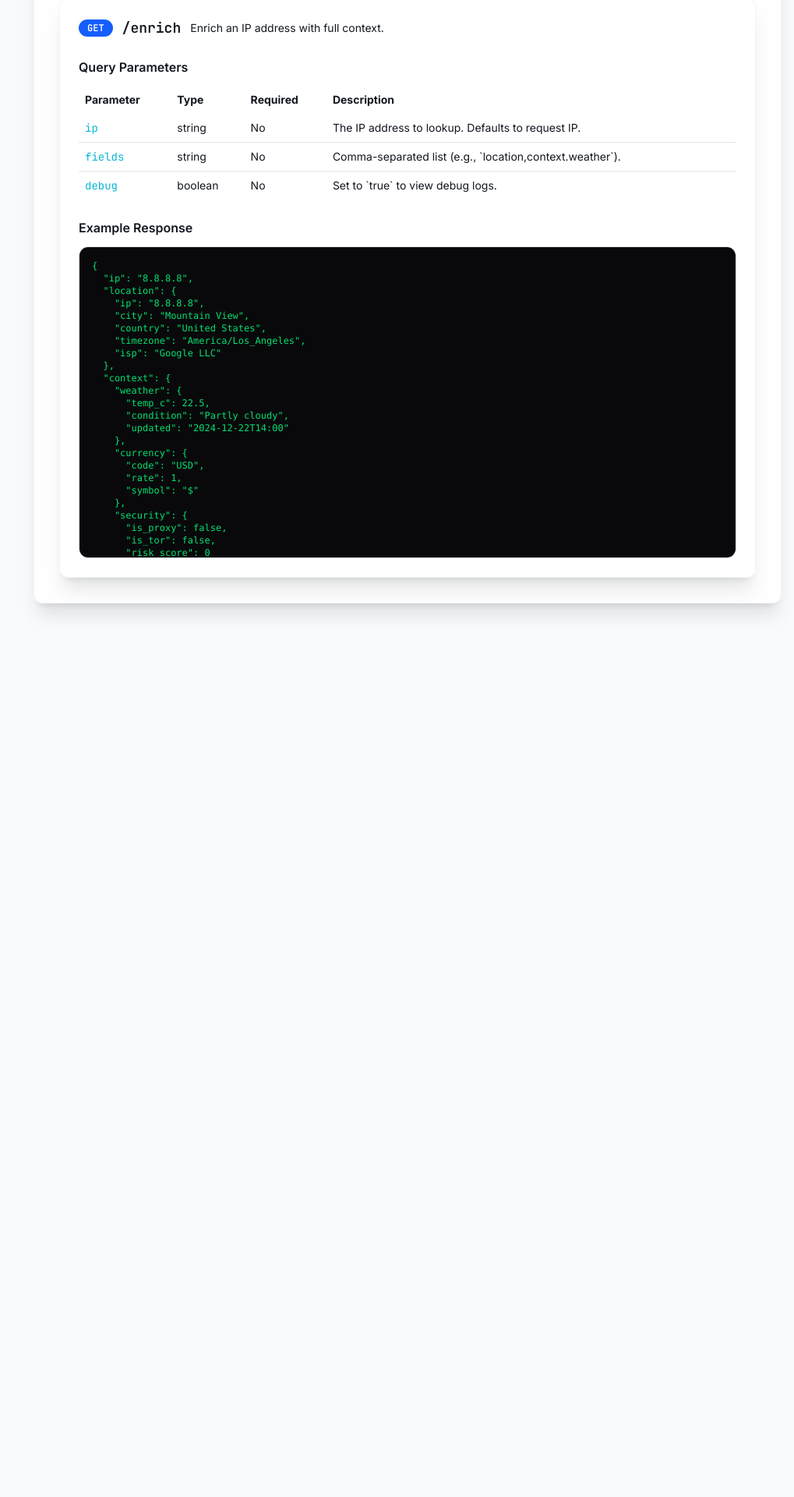
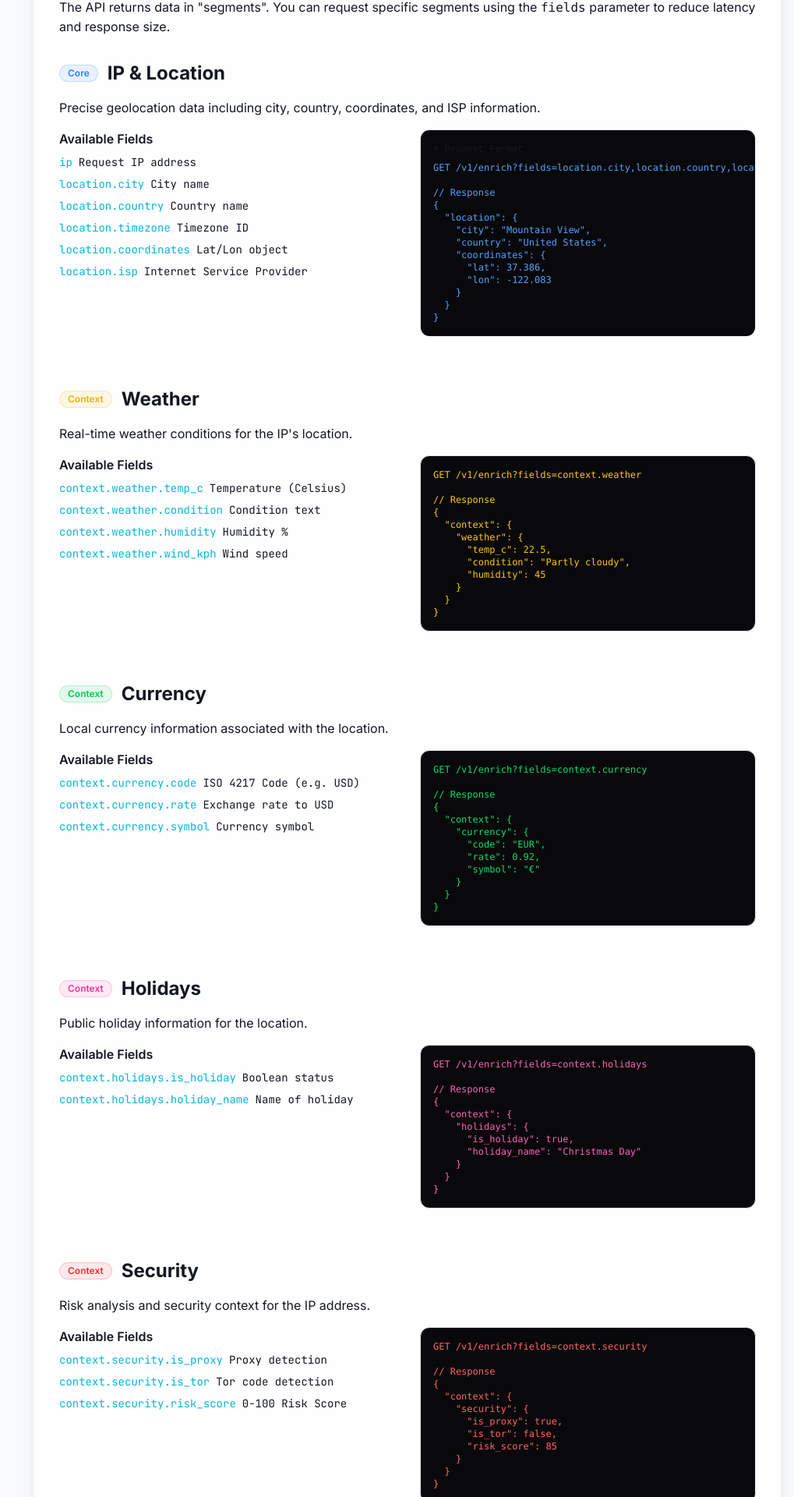
Before and after one commit to Chiragadve/Ultimate-context-API, a Next.js app: page /docs/api-reference in a window 1280 px wide. Shown: the part 856-2776 px from the top of the page at 78% size, without its empty margins (261-1280 px from the left). Before the commit the page ends 1662 px from the top, so only its background shows below. Built offline with nearby package versions, Linux system fonts and the light colour scheme.

Commit message:
Expand API reference with detailed field segments

```diff
--- a/app/docs/api-reference/page.tsx
+++ b/app/docs/api-reference/page.tsx
@@ -12,7 +12,7 @@ export default function ApiReferencePage() {
                     Comprehensive reference for the Ultimate Context API.
                 </p>
                 <div className="mt-4 flex gap-2">
-                    <Badge variant="outline" className="border-primary text-primary">Base URL: http://localhost:4000/v1</Badge>
+                    <Badge variant="outline" className="border-primary text-primary">Base URL: https://ultimate-context-api.vercel.app/v1</Badge>
                 </div>
             </div>
 
@@ -67,87 +67,48 @@ export default function ApiReferencePage() {
 
             {/* ENDPOINTS */}
             <section id="endpoints">
-                <h2 className="text-3xl font-bold mb-8">Endpoints</h2>
+                <h2 className="text-3xl font-bold mb-8">Data Segments & Endpoints</h2>
+                <p className="text-muted-foreground mb-8">
+                    The API returns data in "segments". You can request specific segments using the <code>fields</code> parameter to reduce latency and response size.
+                </p>
 
-                <div className="space-y-8">
-                    {/* GET /enrich */}
-                    <div className="glass-card p-6 border border-border rounded-xl">
-                        <div className="flex flex-wrap items-center gap-3 mb-6">
-                            <Badge className="bg-blue-600 hover:bg-blue-700 text-white font-mono">GET</Badge>
-                            <code className="text-lg font-mono font-semibold">/enrich</code>
-                            <span className="text-muted-foreground text-sm">Enrich an IP address with full context.</span>
+                <div className="space-y-16">
+
+                    {/* 1. Core Location */}
+                    <div id="location" className="space-y-4">
+                        <div className="flex items-center gap-3">
+                            <Badge variant="outline" className="bg-blue-500/10 text-blue-500 border-blue-500/20">Core</Badge>
+                            <h3 className="text-2xl font-bold">IP & Location</h3>
                         </div>
+                        <p className="text-muted-foreground">
+                            Precise geolocation data including city, country, coordinates, and ISP information.
+                        </p>
 
-                        {/* Parameters */}
-                        <div className="mb-6">
-                            <h4 className="font-semibold mb-3">Query Parameters</h4>
-                            <div className="overflow-x-auto">
-                                <table className="w-full text-sm text-left">
-                                    <thead className="text-muted-foreground bg-secondary/10">
-                                        <tr>
-                                            <th className="p-2 rounded-l-lg">Parameter</th>
-                                            <th className="p-2">Type</th>
-                                            <th className="p-2">Required</th>
-                                            <th className="p-2 rounded-r-lg">Description</th>
-                                        </tr>
-                                    </thead>
-                                    <tbody>
-                                        <tr className="border-b border-border/10">
-                                            <td className="p-2 font-mono text-primary">ip</td>
-                                            <td className="p-2">string</td>
-                                            <td className="p-2 text-muted-foreground">No</td>
-                                            <td className="p-2 text-muted-foreground">The IP address to lookup. Defaults to request IP.</td>
-                                        </tr>
-                                        <tr className="border-b border-border/10">
-                                            <td className="p-2 font-mono text-primary">fields</td>
-                                            <td className="p-2">string</td>
-                                            <td className="p-2 text-muted-foreground">No</td>
-                                            <td className="p-2 text-muted-foreground">Comma-separated list (e.g., `location,context.weather`).</td>
-                                        </tr>
-                                        <tr>
-                                            <td className="p-2 font-mono text-primary">debug</td>
-                                            <td className="p-2">boolean</td>
-                                            <td className="p-2 text-muted-foreground">No</td>
-                                            <td className="p-2 text-muted-foreground">Set to `true` to view debug logs.</td>
-                                        </tr>
-                                    </tbody>
-                                </table>
+                        <div className="grid md:grid-cols-2 gap-8">
+                            <div>
+                                <h4 className="font-semibold mb-2">Available Fields</h4>
+                                <ul className="space-y-2 text-sm text-muted-foreground font-mono">
+                                    <li className="flex gap-2"><span className="text-primary">ip</span> Request IP address</li>
+                                    <li className="flex gap-2"><span className="text-primary">location.city</span> City name</li>
+                                    <li className="flex gap-2"><span className="text-primary">location.country</span> Country name</li>
+                                    <li className="flex gap-2"><span className="text-primary">location.timezone</span> Timezone ID</li>
+                                    <li className="flex gap-2"><span className="text-primary">location.coordinates</span> Lat/Lon object</li>
+                                    <li className="flex gap-2"><span className="text-primary">location.isp</span> Internet Service Provider</li>
+                                </ul>
                             </div>
-                        </div>
+                            <div className="bg-zinc-950 p-4 rounded-xl border border-border font-mono text-xs overflow-x-auto">
+                                <div className="text-muted-foreground mb-2 select-none"># Request Format</div>
+                                <pre className="text-blue-400">
+                                    {`GET /v1/enrich?fields=location.city,location.country,location.coordinates
 
-                        {/* Example Response */}
-                        <div>
-                            <h4 className="font-semibold mb-3">Example Response</h4>
-                            <div className="bg-zinc-950 p-4 rounded-xl border border-border font-mono text-xs overflow-x-auto max-h-[400px]">
-                                <pre className="text-green-400">
-                                    {`{
-  "ip": "8.8.8.8",
+// Response
+{
   "location": {
-    "ip": "8.8.8.8",
     "city": "Mountain View",
     "country": "United States",
-    "timezone": "America/Los_Angeles",
-    "isp": "Google LLC"
-  },
-  "context": {
-    "weather": {
-      "temp_c": 22.5,
-      "condition": "Partly cloudy",
-      "updated": "2024-12-22T14:00"
-    },
-    "currency": {
-      "code": "USD",
-      "rate": 1,
-      "symbol": "$"
-    },
-    "security": {
-      "is_proxy": false,
-      "is_tor": false,
-      "risk_score": 0
-    },
-    "device": {
-       "type": "mobile",
-       "os": "iOS"
+    "coordinates": {
+      "lat": 37.386,
+      "lon": -122.083
     }
   }
 }`}
@@ -155,6 +116,196 @@ export default function ApiReferencePage() {
                             </div>
                         </div>
                     </div>
+
+                    {/* 2. Weather */}
+                    <div id="weather" className="space-y-4">
+                        <div className="flex items-center gap-3">
+                            <Badge variant="outline" className="bg-yellow-500/10 text-yellow-500 border-yellow-500/20">Context</Badge>
+                            <h3 className="text-2xl font-bold">Weather</h3>
+                        </div>
+                        <p className="text-muted-foreground">
+                            Real-time weather conditions for the IP's location.
+                        </p>
+
+                        <div className="grid md:grid-cols-2 gap-8">
+                            <div>
+                                <h4 className="font-semibold mb-2">Available Fields</h4>
+                                <ul className="space-y-2 text-sm text-muted-foreground font-mono">
+                                    <li className="flex gap-2"><span className="text-primary">context.weather.temp_c</span> Temperature (Celsius)</li>
+                                    <li className="flex gap-2"><span className="text-primary">context.weather.condition</span> Condition text</li>
+                                    <li className="flex gap-2"><span className="text-primary">context.weather.humidity</span> Humidity %</li>
+                                    <li className="flex gap-2"><span className="text-primary">context.weather.wind_kph</span> Wind speed</li>
+                                </ul>
+                            </div>
+                            <div className="bg-zinc-950 p-4 rounded-xl border border-border font-mono text-xs overflow-x-auto">
+                                <pre className="text-yellow-400">
+                                    {`GET /v1/enrich?fields=context.weather
+
+// Response
+{
+  "context": {
+    "weather": {
+      "temp_c": 22.5,
+      "condition": "Partly cloudy",
+      "humidity": 45
+    }
+  }
+}`}
+                                </pre>
+                            </div>
+                        </div>
+                    </div>
+
+                    {/* 3. Currency */}
+                    <div id="currency" className="space-y-4">
+                        <div className="flex items-center gap-3">
+                            <Badge variant="outline" className="bg-green-500/10 text-green-500 border-green-500/20">Context</Badge>
+                            <h3 className="text-2xl font-bold">Currency</h3>
+                        </div>
+                        <p className="text-muted-foreground">
+                            Local currency information associated with the location.
+                        </p>
+
+                        <div className="grid md:grid-cols-2 gap-8">
+                            <div>
+                                <h4 className="font-semibold mb-2">Available Fields</h4>
+                                <ul className="space-y-2 text-sm text-muted-foreground font-mono">
+                                    <li className="flex gap-2"><span className="text-primary">context.currency.code</span> ISO 4217 Code (e.g. USD)</li>
+                                    <li className="flex gap-2"><span className="text-primary">context.currency.rate</span> Exchange rate to USD</li>
+                                    <li className="flex gap-2"><span className="text-primary">context.currency.symbol</span> Currency symbol</li>
+                                </ul>
+                            </div>
+                            <div className="bg-zinc-950 p-4 rounded-xl border border-border font-mono text-xs overflow-x-auto">
+                                <pre className="text-green-400">
+                                    {`GET /v1/enrich?fields=context.currency
+
+// Response
+{
+  "context": {
+    "currency": {
+      "code": "EUR",
+      "rate": 0.92,
+      "symbol": "€"
+    }
+  }
+}`}
+                                </pre>
+                            </div>
+                        </div>
+                    </div>
+
+                    {/* 4. Holidays */}
+                    <div id="holidays" className="space-y-4">
+                        <div className="flex items-center gap-3">
+                            <Badge variant="outline" className="bg-pink-500/10 text-pink-500 border-pink-500/20">Context</Badge>
+                            <h3 className="text-2xl font-bold">Holidays</h3>
+                        </div>
+                        <p className="text-muted-foreground">
+                            Public holiday information for the location.
+                        </p>
+
+                        <div className="grid md:grid-cols-2 gap-8">
+                            <div>
+                                <h4 className="font-semibold mb-2">Available Fields</h4>
+                                <ul className="space-y-2 text-sm text-muted-foreground font-mono">
+                                    <li className="flex gap-2"><span className="text-primary">context.holidays.is_holiday</span> Boolean status</li>
+                                    <li className="flex gap-2"><span className="text-primary">context.holidays.holiday_name</span> Name of holiday</li>
+                                </ul>
+                            </div>
+                            <div className="bg-zinc-950 p-4 rounded-xl border border-border font-mono text-xs overflow-x-auto">
+                                <pre className="text-pink-400">
+                                    {`GET /v1/enrich?fields=context.holidays
+
+// Response
+{
+  "context": {
+    "holidays": {
+      "is_holiday": true,
+      "holiday_name": "Christmas Day"
+    }
+  }
+}`}
+                                </pre>
+                            </div>
+                        </div>
+                    </div>
+
+                    {/* 5. Security */}
+                    <div id="security" className="space-y-4">
+                        <div className="flex items-center gap-3">
+                            <Badge variant="outline" className="bg-red-500/10 text-red-500 border-red-500/20">Context</Badge>
+                            <h3 className="text-2xl font-bold">Security</h3>
+                        </div>
+                        <p className="text-muted-foreground">
+                            Risk analysis and security context for the IP address.
+                        </p>
+
+                        <div className="grid md:grid-cols-2 gap-8">
+                            <div>
+                                <h4 className="font-semibold mb-2">Available Fields</h4>
+                                <ul className="space-y-2 text-sm text-muted-foreground font-mono">
+                                    <li className="flex gap-2"><span className="text-primary">context.security.is_proxy</span> Proxy detection</li>
+                                    <li className="flex gap-2"><span className="text-primary">context.security.is_tor</span> Tor code detection</li>
+                                    <li className="flex gap-2"><span className="text-primary">context.security.risk_score</span> 0-100 Risk Score</li>
+                                </ul>
+                            </div>
+                            <div className="bg-zinc-950 p-4 rounded-xl border border-border font-mono text-xs overflow-x-auto">
+                                <pre className="text-red-400">
+                                    {`GET /v1/enrich?fields=context.security
+
+// Response
+{
+  "context": {
+    "security": {
+      "is_proxy": true,
+      "is_tor": false,
+      "risk_score": 85
+    }
+  }
+}`}
+                                </pre>
+                            </div>
+                        </div>
+                    </div>
+
+                    {/* 6. Device */}
+                    <div id="device" className="space-y-4">
+                        <div className="flex items-center gap-3">
+                            <Badge variant="outline" className="bg-purple-500/10 text-purple-500 border-purple-500/20">Context</Badge>
+                            <h3 className="text-2xl font-bold">Device</h3>
+                        </div>
+                        <p className="text-muted-foreground">
+                            User agent analysis to determine device type and OS.
+                        </p>
+
+                        <div className="grid md:grid-cols-2 gap-8">
+                            <div>
+                                <h4 className="font-semibold mb-2">Available Fields</h4>
+                                <ul className="space-y-2 text-sm text-muted-foreground font-mono">
+                                    <li className="flex gap-2"><span className="text-primary">context.device.type</span> 'mobile' | 'desktop'</li>
+                                    <li className="flex gap-2"><span className="text-primary">context.device.os</span> Operating System</li>
+                                    <li className="flex gap-2"><span className="text-primary">context.device.browser</span> Browser Name</li>
+                                </ul>
+                            </div>
+                            <div className="bg-zinc-950 p-4 rounded-xl border border-border font-mono text-xs overflow-x-auto">
+                                <pre className="text-purple-400">
+                                    {`GET /v1/enrich?fields=context.device
+
+// Response
+{
+  "context": {
+    "device": {
+      "type": "desktop",
+      "os": "Windows",
+      "browser": "Chrome"
+    }
+  }
+}`}
+                                </pre>
+                            </div>
+                        </div>
+                    </div>
+
                 </div>
             </section>
         </div>
```
